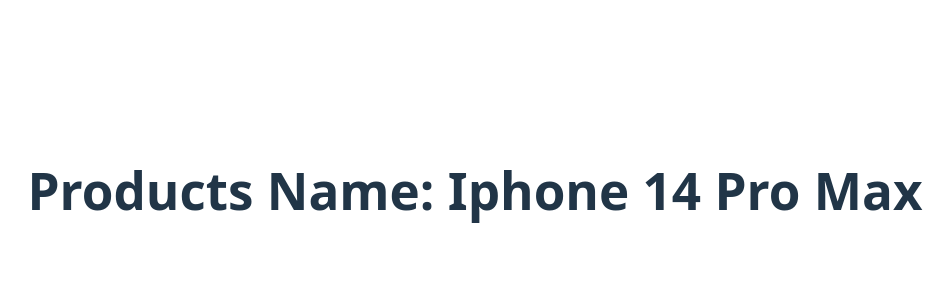
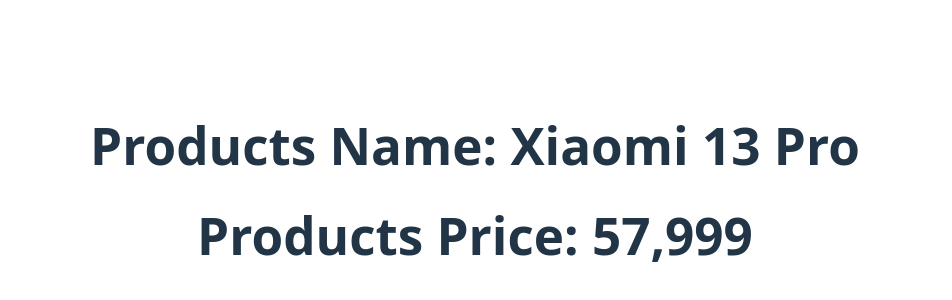
Before and after one commit to tanjirhc/understand-react, a React (Vite) app: page / in a window 1280 px wide. Shown: the part 210-510 px from the top of the page, without its empty margins (165-1117 px from the left). Built offline with nearby package versions, Linux system fonts and the light colour scheme.

Commit message:
price passing

```diff
--- a/src/components/Products/Products.jsx
+++ b/src/components/Products/Products.jsx
@@ -6,7 +6,8 @@
 
   return (
     <div>
-      <h1>Products Name: {props.products[0].name} </h1>
+      <h1>Products Name: {props.products[4].name} </h1>
+        <h1>Products Price: {props.products[4].price} </h1>
     </div>
   )
 }
```
